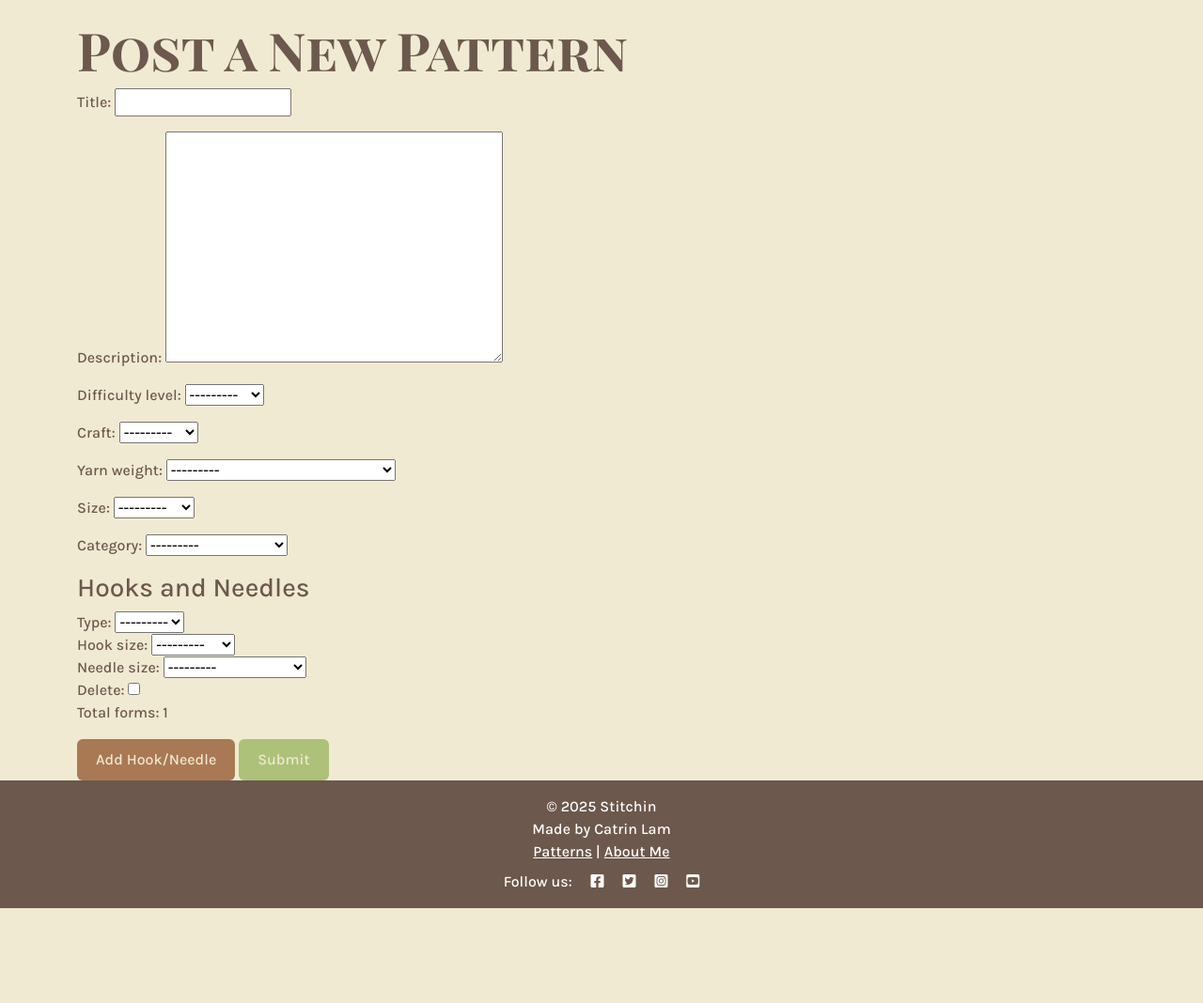
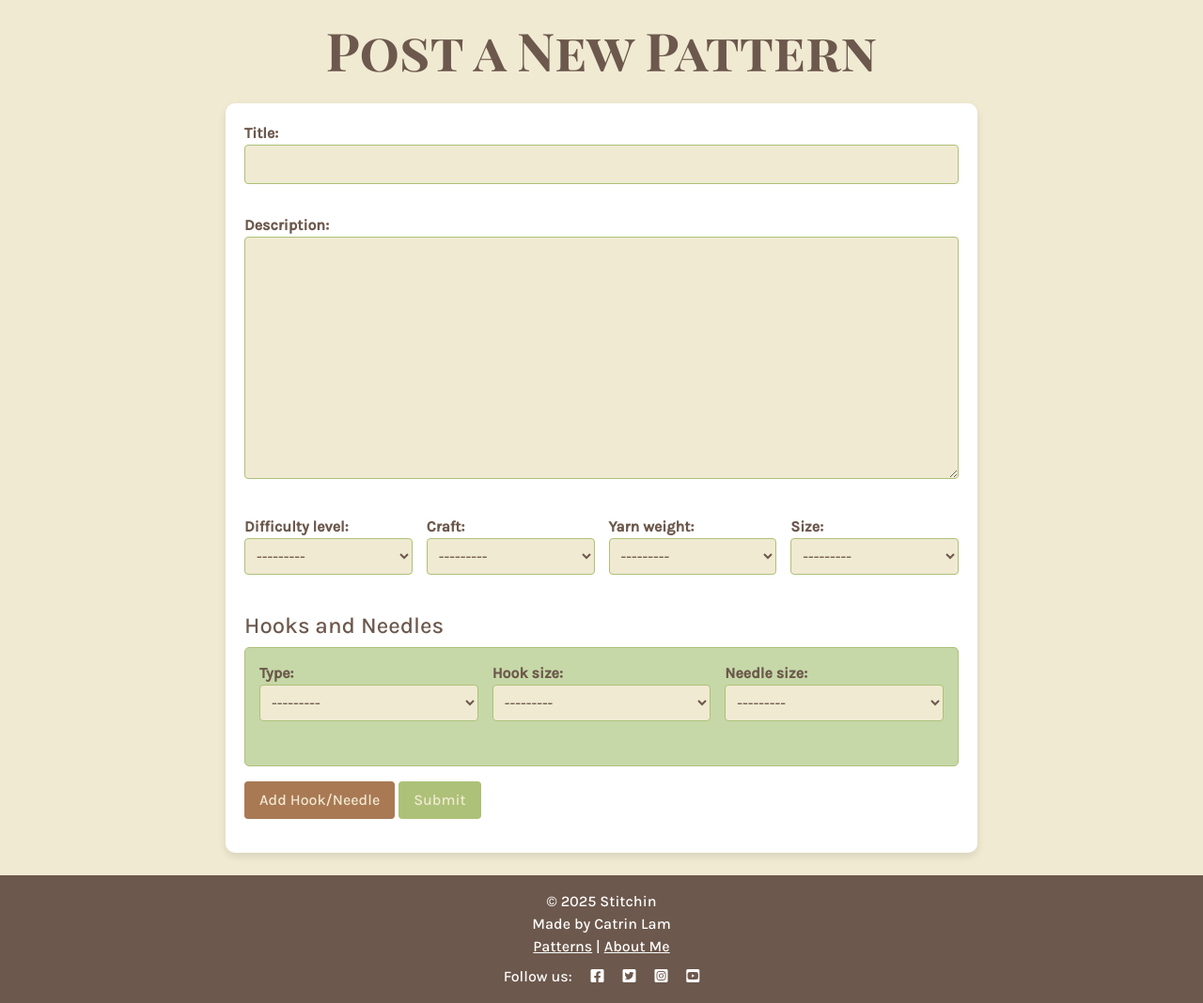
Before and after one commit to catrinlam/Stitchin, a Django app: page /post/ in a window 1280 px wide. Shown: the part 69-1137 px from the top of the page at 94% size. Before the commit the page ends 1036 px from the top, so only its background shows below. Run offline with Django 5.2, Linux system fonts and the light colour scheme.

Commit message:
Adding delete option for hooks and needles and form stylings

```diff
--- a/patterns/templates/patterns/post_pattern.html
+++ b/patterns/templates/patterns/post_pattern.html
@@ -3,33 +3,72 @@
 
 {% block content %}
 <div class="container mt-5">
-    <h1 class="display-4">Post a New Pattern</h1>
-    <form method="post" enctype="multipart/form-data">
+    <h1 class="display-4 text-center">Post a New Pattern</h1>
+    <form method="post" enctype="multipart/form-data" class="mt-4 mb-4">
         {% csrf_token %}
-        {{ form.as_p }}
-        <h3>Hooks and Needles</h3>
+        <div class="mb-3">
+            <div class="form-row mb-3">
+                <div class="col">
+                    <div class="form-group">
+                        {{ form.title.label_tag }} {{ form.title }}
+                    </div>
+                </div>
+            </div>
+            <div class="form-row mb-3">
+                <div class="col">
+                    <div class="form-group">
+                        {{ form.description.label_tag }} {{ form.description }}
+                    </div>
+                </div>
+            </div>
+            <div class="form-row mb-3">
+                <div class="col">
+                    <div class="form-group">
+                        {{ form.difficulty_level.label_tag }} {{ form.difficulty_level }}
+                    </div>
+                </div>
+                <div class="col">
+                    <div class="form-group">
+                        {{ form.craft.label_tag }} {{ form.craft }}
+                    </div>
+                </div>
+                <div class="col">
+                    <div class="form-group">
+                        {{ form.yarn_weight.label_tag }} {{ form.yarn_weight }}
+                    </div>
+                </div>
+                <div class="col">
+                    <div class="form-group">
+                        {{ form.size.label_tag }} {{ form.size }}
+                    </div>
+                </div>
+            </div>
+        </div>
+        <h4 class="mt-4">Hooks and Needles</h4>
         {{ formset.management_form }}
-        <div id="formset-container">
+        <div id="hooks-needles-formset" class="mb-3">
             {% for form in formset %}
-                <div class="form-row">
+                <div class="form-row mb-3">
                     <div class="col">
-                        {{ form.type.label_tag }} {{ form.type }}
+                        <div class="form-group">
+                            {{ form.type.label_tag }} {{ form.type }}
+                        </div>
                     </div>
                     <div class="col">
-                        {{ form.hook_size.label_tag }} {{ form.hook_size }}
+                        <div class="form-group">
+                            {{ form.hook_size.label_tag }} {{ form.hook_size }}
+                        </div>
                     </div>
                     <div class="col">
-                        {{ form.needle_size.label_tag }} {{ form.needle_size }}
-                    </div>
-                    <div class="col">
-                        {{ form.DELETE.label_tag }} {{ form.DELETE }}
+                        <div class="form-group">
+                            {{ form.needle_size.label_tag }} {{ form.needle_size }}
+                        </div>
                     </div>
                 </div>
             {% endfor %}
         </div>
-        <p>Total forms: <span id="total-forms-display">{{ formset.total_form_count }}</span></p>
-        <button type="button" class="btn btn-secondary" id="add-formset">Add Hook/Needle</button>
-        <button type="submit" class="btn btn-primary">Submit</button>
+        <button type="button" class="btn btn-secondary mb-3" id="add-formset">Add Hook/Needle</button>
+        <button type="submit" class="btn btn-primary mb-3">Submit</button>
     </form>
 </div>
 {% endblock %}
@@ -37,10 +76,9 @@
 {% block scripts %}
 <script>
     document.addEventListener('DOMContentLoaded', function() {
-        const formsetContainer = document.getElementById('formset-container');
+        const formsetContainer = document.getElementById('hooks-needles-formset');
         const addFormsetButton = document.getElementById('add-formset');
         const totalForms = document.getElementById('id_pattern_hooks_needles-TOTAL_FORMS');
-        const totalFormsDisplay = document.getElementById('total-forms-display');
         let formCount = {{ formset.total_form_count }};
 
         addFormsetButton.addEventListener('click', function() {
@@ -51,10 +89,31 @@
             newForm.innerHTML = newForm.innerHTML.replace(formRegex, `pattern_hooks_needles-${formCount}-`);
             formsetContainer.appendChild(newForm);
             totalForms.setAttribute('value', formCount + 1);
-            totalFormsDisplay.textContent = formCount + 1;
+
+            // Add a delete button to the new form
+            const deleteButton = document.createElement('button');
+            deleteButton.type = 'button';
+            deleteButton.className = 'btn btn-danger remove-form mt-2';
+            deleteButton.textContent = 'Remove';
+            deleteButton.addEventListener('click', function() {
+                newForm.remove();
+                formCount--;
+                totalForms.setAttribute('value', formCount);
+            });
+            newForm.appendChild(deleteButton);
+
+            formsetContainer.appendChild(newForm);
+            totalForms.setAttribute('value', formCount);
+        });
+
+        // Add delete functionality to existing forms
+        document.querySelectorAll('.remove-form').forEach(button => {
+            button.addEventListener('click', function() {
+                button.closest('.form-row').remove();
+                formCount--;
+                totalForms.setAttribute('value', formCount);
+            });
         });
     });
-
-
 </script>
 {% endblock %}
--- a/static/css/style.css
+++ b/static/css/style.css
@@ -95,7 +95,8 @@ h2, h3, h4, h5, h6 {
     background-color: var(--primary-color);
     color: var(--background-color);
     border: none;
-    padding: 10px 20px;
+    padding: 0.5rem 1rem;
+    border-radius: 0.25rem;
     cursor: pointer;
 }
 
@@ -107,12 +108,26 @@ h2, h3, h4, h5, h6 {
     background-color: var(--secondary-color);
     color: var(--background-color);
     border: none;
-    padding: 10px 20px;
+    padding: 0.5rem 1rem;
+    border-radius: 0.25rem;
     cursor: pointer;
 }
 
 .btn-secondary:hover {
     background-color: var(--accent-color);
+}
+
+.btn-danger {
+    background-color: #dc3545;
+    color: #fff;
+    border: none;
+    padding: 0.5rem 1rem;
+    border-radius: 0.25rem;
+    cursor: pointer;
+}
+
+.btn-danger:hover {
+    background-color: #c82333;
 }
 
 /* Main content */
@@ -227,10 +242,104 @@ h2, h3, h4, h5, h6 {
     color: var(--text-color);
 }
 
+/* Post Pattern styling */
+.form-group {
+    margin-bottom: 1rem;
+}
+
+.form-group label {
+    font-weight: bold;
+    color: var(--text-color);
+}
+
+.form-group input,
+.form-group select,
+.form-group textarea {
+    width: 100%;
+    padding: 0.5rem;
+    border: 1px solid var(--primary-color);
+    border-radius: 0.25rem;
+    background-color: var(--background-color);
+    color: var(--text-color);
+}
+
+.form-group input:focus,
+.form-group select:focus,
+.form-group textarea:focus {
+    border-color: var(--secondary-color);
+    outline: none;
+    box-shadow: 0 0 0 0.2rem rgba(169, 121, 84, 0.25);
+}
+
+/* Form Styles */
+form {
+    background: white;
+    padding: 20px;
+    border-radius: 10px;
+    box-shadow: 0 4px 8px rgba(0, 0, 0, 0.1);
+    max-width: 800px;
+    margin: auto;
+}
+
+.form-group {
+    margin-bottom: 1rem;
+}
+
+.form-group label {
+    font-weight: bold;
+    color: var(--text-color);
+    display: block;
+}
+
+.form-group input,
+.form-group select,
+.form-group textarea {
+    width: 100%;
+    padding: 0.5rem;
+    border: 1px solid var(--primary-color);
+    border-radius: 0.25rem;
+    background-color: var(--background-color);
+    color: var(--text-color);
+}
+
+.form-group input:focus,
+.form-group select:focus,
+.form-group textarea:focus {
+    border-color: var(--secondary-color);
+    outline: none;
+    box-shadow: 0 0 0 0.2rem rgba(169, 121, 84, 0.25);
+}
+
+/* Formset Styling */
+#hooks-needles-formset {
+    padding: 15px;
+    border: 1px solid var(--primary-color);
+    border-radius: 5px;
+    background-color: var(--accent-color);
+    margin-bottom: 15px;
+}
+
+.form-row {
+    display: flex;
+    flex-wrap: wrap;
+    gap: 15px;
+    align-items: center;
+}
+
+.form-row .col {
+    flex: 1;
+    min-width: 150px;
+}
+
+.remove-form {
+    display: block;
+    margin-top: 10px;
+}
+
 /* Footer styles */
 .footer {
     background-color: var(--text-color);
     color: var(--background-color);
-    padding: 20px;
+    /* padding: 20px;    */
     text-align: center;
 }
```
Also changed, not shown: patterns/views.py (line endings or trailing spaces).
